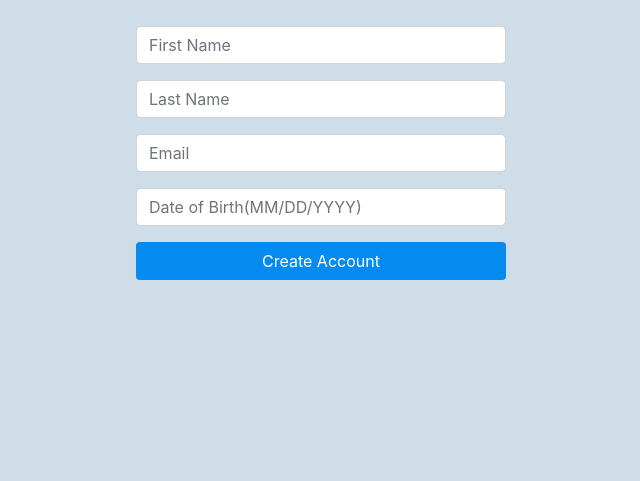
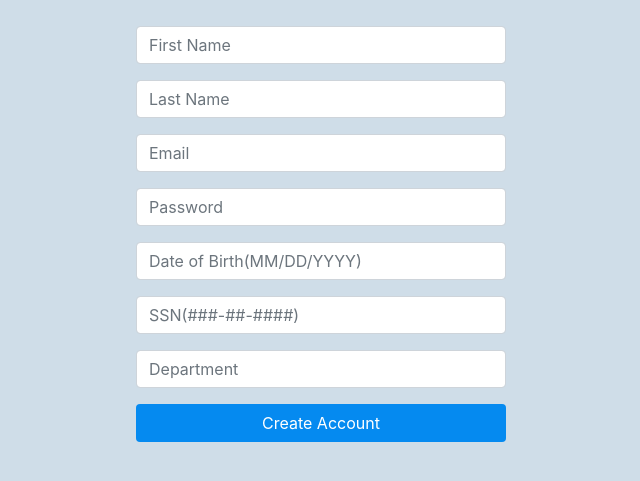
Before and after one commit to akashdesai95/StudentManagementSystem, a Flask app: page /register.html in a window 1280 px wide. Shown: the part 154-635 px from the top of the page, without its empty margins (319-959 px from the left). Run offline with Flask 2, Linux system fonts and the light colour scheme; some libraries are stand-ins or nearby versions.

Commit message:
Fix registration functionality
Signed-off-by: Karshit Shah <shahkarshit@yahoo.co.in>

```diff
--- a/app.py
+++ b/app.py
@@ -69,13 +69,23 @@ def register():
         lastname = request.form.get("lname", False)
         dob = request.form.get("dob", False)
         email = request.form.get("email", False)
+        password = request.form.get("passwd", False)
+        ssn = request.form.get("ssn", False)
+        department = request.form.get("dpt", False)
         cur = mysql.connection.cursor()
-        cur.execute("select ssn from student where first_name = '%s'" % "'; select true; --")
+        cur.execute("insert into authentication values('{0}', '{1}')".format(firstname[0:1]+lastname, hash_password(password)))
+        print(hash_password(password))
+        cur.execute("insert into student(ssn, first_name, last_name, birth_date, email_id, department_id) values('{0}','{1}','{2}','{3}','{4}','{5}')".format(ssn, firstname, lastname, dob, email, department))
         result = cur.fetchall()
+        mysql.connection.commit()
         cur.close()
         return render_template('home.html',data=result)
     return render_template('register.html')
 
+def hash_password(password):
+    """Hash a password for storing."""
+    return hashlib.sha256(password.encode()).hexdigest()
+
 # main method
 if __name__ == '__main__':
     app.run()
--- a/templates/register.html
+++ b/templates/register.html
@@ -50,9 +50,24 @@ Version : 1.0
 				<input type="text" placeholder="Email" class="form-control" name="email">
 			</div>
 		</div>
+		<div class="row">
+			<div class="col-md-12 form-group">
+				<input type="password" placeholder="Password" class="form-control" name="passwd" id = "passwd">
+			</div>
+		</div>
         <div class="row">
 			<div class="col-md-12 form-group">
 				<input type="text" placeholder="Date of Birth(MM/DD/YYYY)" class="form-control" name="dob">
+			</div>
+		</div>
+		<div class="row">
+			<div class="col-md-12 form-group">
+				<input type="text" placeholder="SSN(###-##-####)" class="form-control" name="ssn">
+			</div>
+		</div>
+		<div class="row">
+			<div class="col-md-12 form-group">
+				<input type="text" placeholder="Department" class="form-control" name="dpt">
 			</div>
 		</div>
         <div class="row">
```
